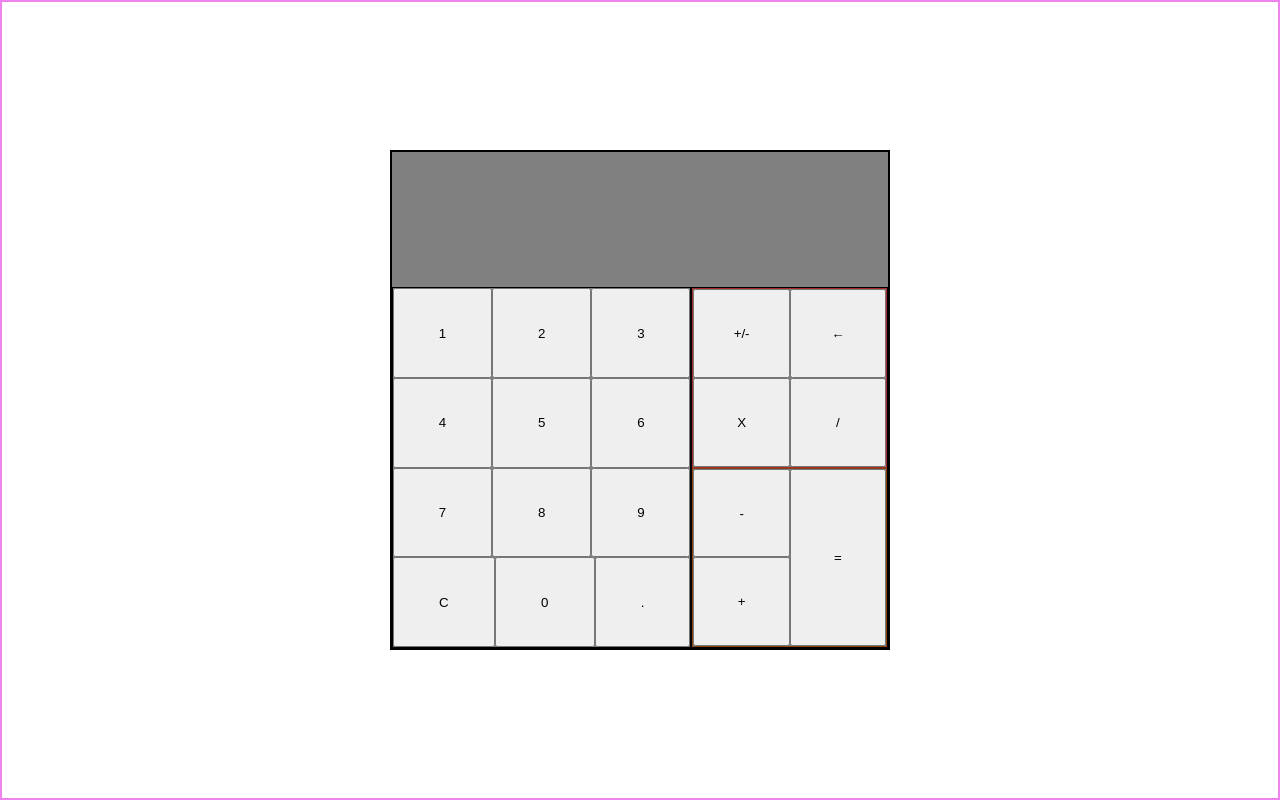
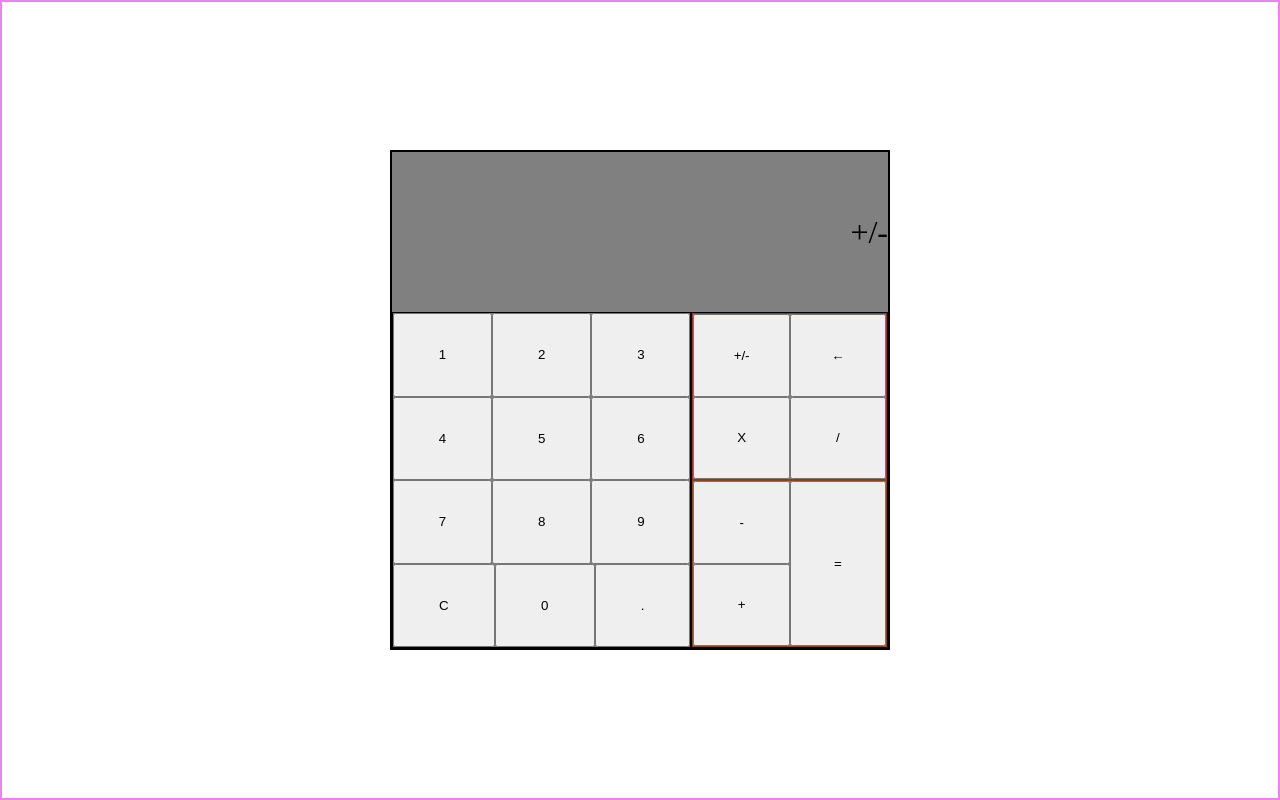
Before and after one commit to Markussan456/Calculator, a plain HTML site: page index.html in a window 1280 px wide. Both pictures are taken after a click on the button "+/-". Drawn offline with Linux system fonts and the light colour scheme.

Commit message:
Add visually working display and buttons for calculator

```diff
--- a/index.html
+++ b/index.html
@@ -9,29 +9,31 @@
 <body>
     <div class="container">
         <div class="calcframe">
-            <div class="display"></div>
+            <div class="display">
+                <div class="text"></div>
+            </div>
             <div class="lowercalc">
                 <div class="numcontainer">
 
 <div class="numbers"></div>
 <div class="bottomnumbers">
-    <button class="bottomnumber">C</button>
-    <button class="bottomnumber">0</button>
-    <button class="bottomnumber">.</button>
+    <button class="bottomnumber clearbtn">C</button>
+    <button class="bottomnumber calcbtn">0</button>
+    <button class="bottomnumber calcbtn">.</button>
 </div>
                 </div>
 
                 <div class="operators">
                     <div class="upperop">
-                        <button class="oppbutton">+/-</button>
-                        <button class="oppbutton">&#8592;</button>
-                        <button class="oppbutton">X</button>
-                        <button class="oppbutton">/</button>
+                        <button class="oppbutton calcbtn">+/-</button>
+                        <button class="oppbutton delete">&#8592;</button>
+                        <button class="oppbutton calcbtn">X</button>
+                        <button class="oppbutton calcbtn">/</button>
                     </div>
                     <div class="loweropp">
                         <div class="lowerupperopp">
-<button class="loweroppbtn">-</button>
-                        <button class="loweroppbtn">+</button>
+<button class="loweroppbtn calcbtn">-</button>
+                        <button class="loweroppbtn calcbtn">+</button>
                         </div>
                         <div class="equal">
                             <button class="equalbtn">=</button>
--- a/math.js
+++ b/math.js
@@ -34,6 +34,30 @@ let numbers = document.querySelector(".numbers");
 for(let i = 1 ;i <= 9;i++){
 let digits = document.createElement("button");
 digits.classList.add("digit");
+digits.classList.add("calcbtn");
 digits.textContent = i;
 numbers.appendChild(digits);
+
+
 }
+let display = document.querySelector(".text");
+let buttons = document.querySelectorAll(".calcbtn");
+buttons.forEach(button =>{
+    button.addEventListener('click',()=>{
+        let btntext = button.textContent;
+        display.textContent += btntext;
+    })
+})
+let deletebtn = document.querySelector(".delete");
+deletebtn.addEventListener("click",()=>{
+    let arr = display.textContent.split("");
+    log(arr);
+    arr.pop();
+    log(arr);
+    let newstr = arr.join("");
+    log(newstr);
+    display.textContent = newstr;
+
+})
+let clearbtn = document.querySelector(".clearbtn");
+clearbtn.addEventListener("click",()=>{display.textContent = ""});
--- a/styless.css
+++ b/styless.css
@@ -93,6 +93,12 @@ display: flex;
 .digit{
   width: 33.3333333%;
   height: 33.3333333%;
-
-
 }
+.text{
+    width: 100%;
+    height: 100%;
+    font-size: 200%;
+    display: flex;
+justify-content: flex-end;
+align-items: center;
+}
```
